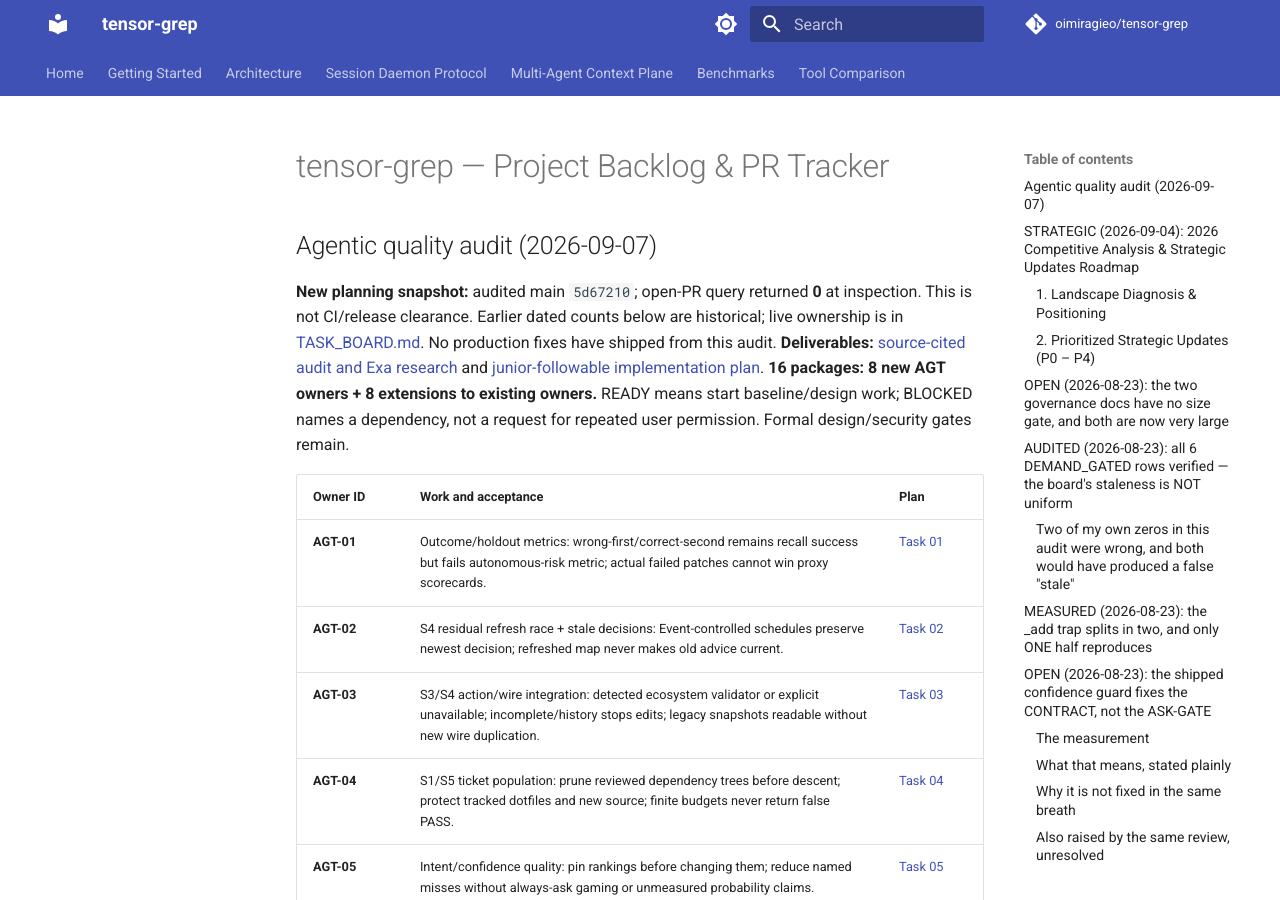
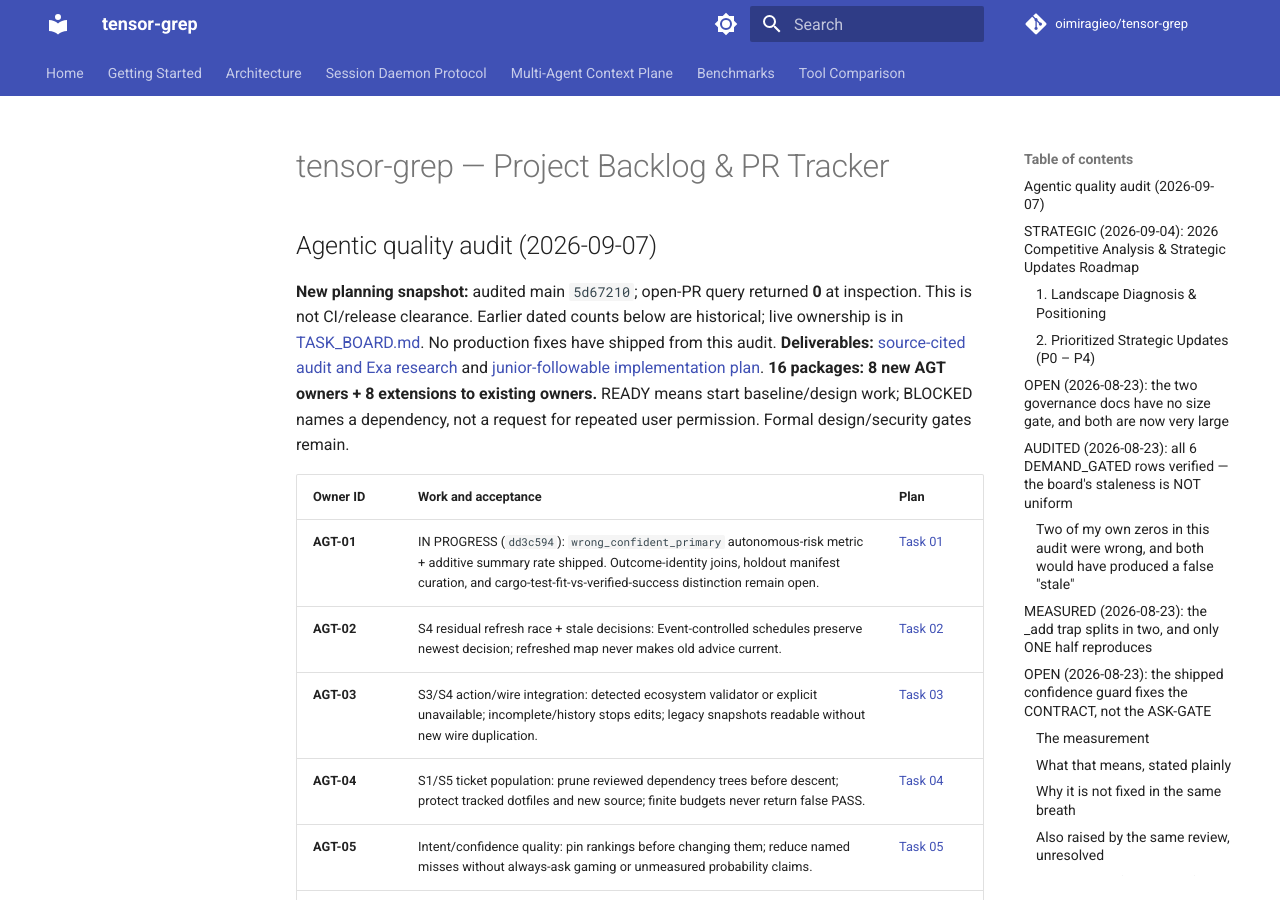
Before and after one commit to oimiragieo/tensor-grep, an MkDocs documentation site: the page built from docs/BACKLOG.md, in a window 1280 px wide and 900 px high. Built offline with MkDocs 1.6.1 and Material for MkDocs 9.7.7, drawn with Linux system fonts in a browser that asks for light colours; comment, search, counter and statistics services are not loaded; some of the changed text lies outside the part shown.

Commit message:
docs(backlog): flip AGT-01 to IN PROGRESS, cite dd3c594
Co-Authored-By: Claude Sonnet 5 <noreply@anthropic.com>
Claude-Session: https://claude.ai/code/session_01WqGN9azYYd4Kvoqyv2MqwT

```diff
--- a/docs/BACKLOG.md
+++ b/docs/BACKLOG.md
@@ -7,7 +7,7 @@
 
 | Owner ID | Work and acceptance | Plan |
 |---|---|---|
-| **AGT-01** | Outcome/holdout metrics: wrong-first/correct-second remains recall success but fails autonomous-risk metric; actual failed patches cannot win proxy scorecards. | [Task 01](plans/2026-09-07-agentic-quality-simplification.md#task-01) |
+| **AGT-01** | IN PROGRESS (`dd3c594`): `wrong_confident_primary` autonomous-risk metric + additive summary rate shipped. Outcome-identity joins, holdout manifest curation, and cargo-test-fit-vs-verified-success distinction remain open. | [Task 01](plans/2026-09-07-agentic-quality-simplification.md#task-01) |
 | **AGT-02** | S4 residual refresh race + stale decisions: Event-controlled schedules preserve newest decision; refreshed map never makes old advice current. | [Task 02](plans/2026-09-07-agentic-quality-simplification.md#task-02) |
 | **AGT-03** | S3/S4 action/wire integration: detected ecosystem validator or explicit unavailable; incomplete/history stops edits; legacy snapshots readable without new wire duplication. | [Task 03](plans/2026-09-07-agentic-quality-simplification.md#task-03) |
 | **AGT-04** | S1/S5 ticket population: prune reviewed dependency trees before descent; protect tracked dotfiles and new source; finite budgets never return false PASS. | [Task 04](plans/2026-09-07-agentic-quality-simplification.md#task-04) |
```
